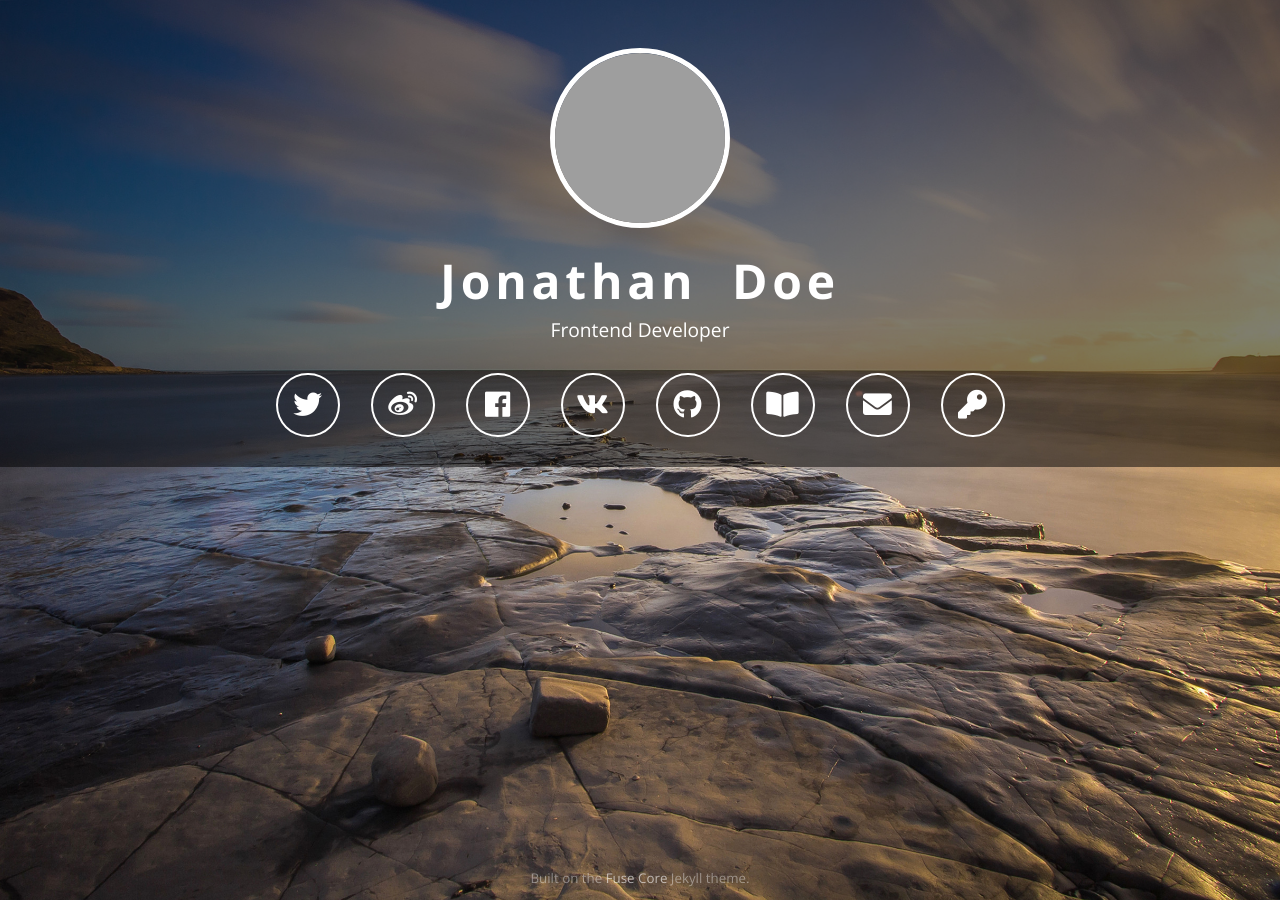
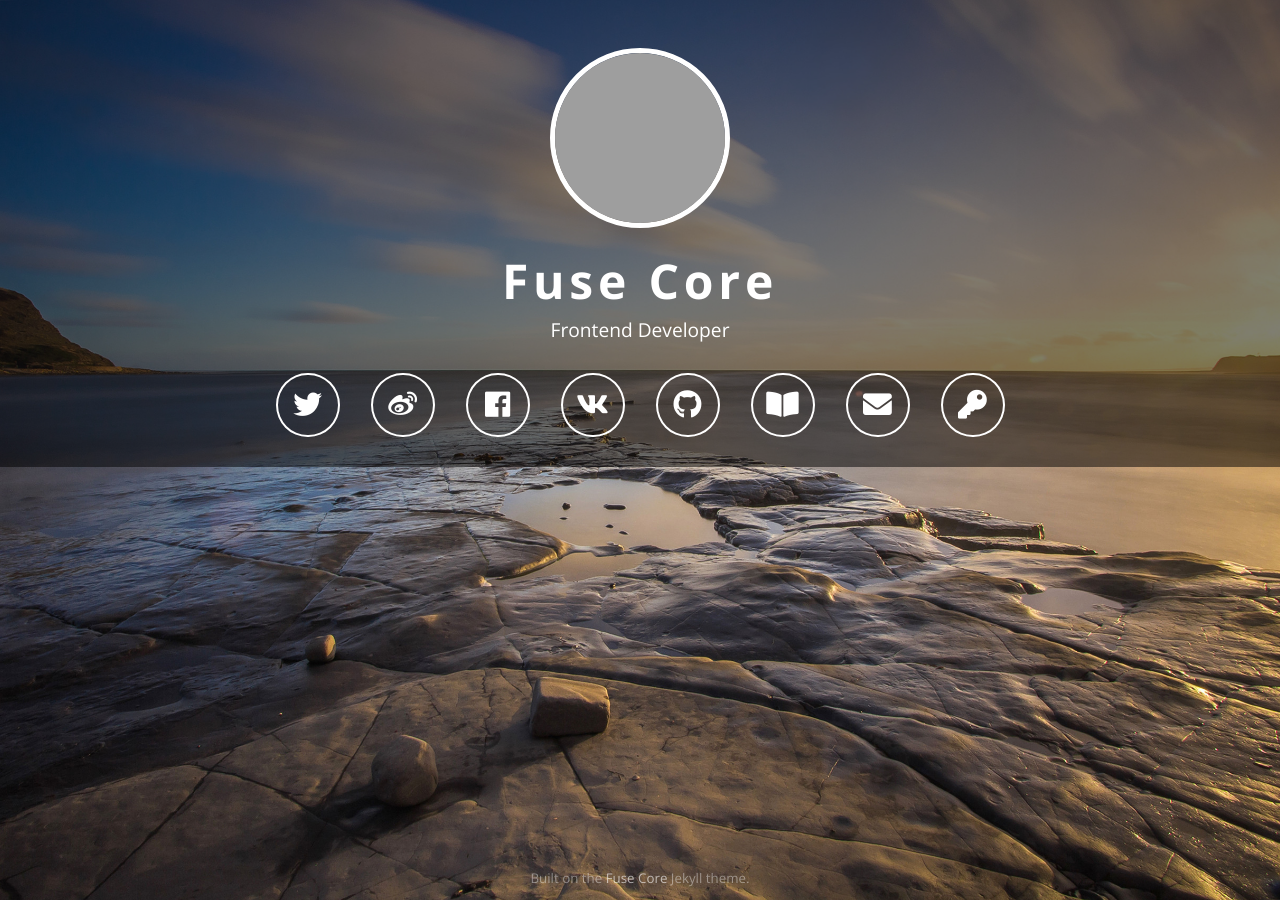
Before and after one commit to tsjensen/fuse-core, a Jekyll site: the page built from index.html, in a window 1280 px wide. Built offline with Jekyll 4.4.1, drawn with Linux system fonts in a browser that asks for light colours; nearby versions of some CDN libraries; grey boxes are pictures that could not be loaded.

Commit message:
Change demo title to 'Fuse Core', reduce space between title words

```diff
--- a/_config.yml
+++ b/_config.yml
@@ -10,7 +10,7 @@ exclude: ['README.md', 'LICENSE.txt']
 # When modifying this file, take care to preserve the indentation. This is YAML ...
 
 # Main Headline, name required, subtitle optional
-name: Jonathan Doe
+name: Fuse Core
 #subtitle:
 subtitle: Frontend Developer
 
--- a/index.html
+++ b/index.html
@@ -82,7 +82,7 @@ permalink: /
 </div>
 <div class="row">
     <div class="col">
-        <h1 class="text-center font-weight-bold">{{ site.name | replace:' ','&nbsp; ' }}</h1>
+        <h1 class="text-center font-weight-bold">{{ site.name }}</h1>
         {% if site.subtitle %}<h3 class="text-center font-weight-light">{{ site.subtitle }}</h3>{% endif %}
     </div>
 </div>
```
